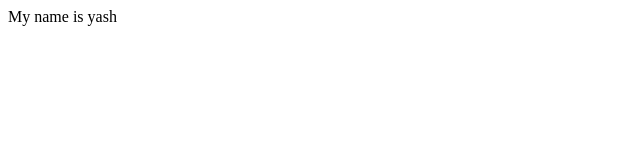
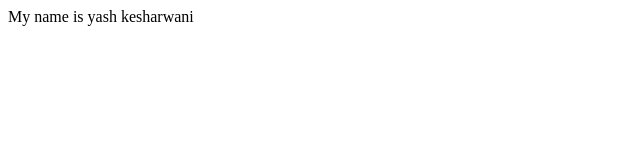
Before and after one commit to YashKesh/pracs, a plain HTML site: page index.html in a window 1280 px wide. Shown: the full height of the page, 0-640 px from the left. Drawn offline with Linux system fonts and the light colour scheme.

Commit message:
Express Commit

```diff
--- a/index.html
+++ b/index.html
@@ -1,5 +1,5 @@
 <html>
 <body>
-<p>My name is yash</p>
+<p>My name is yash kesharwani</p>
 </body>
 </html>
```
